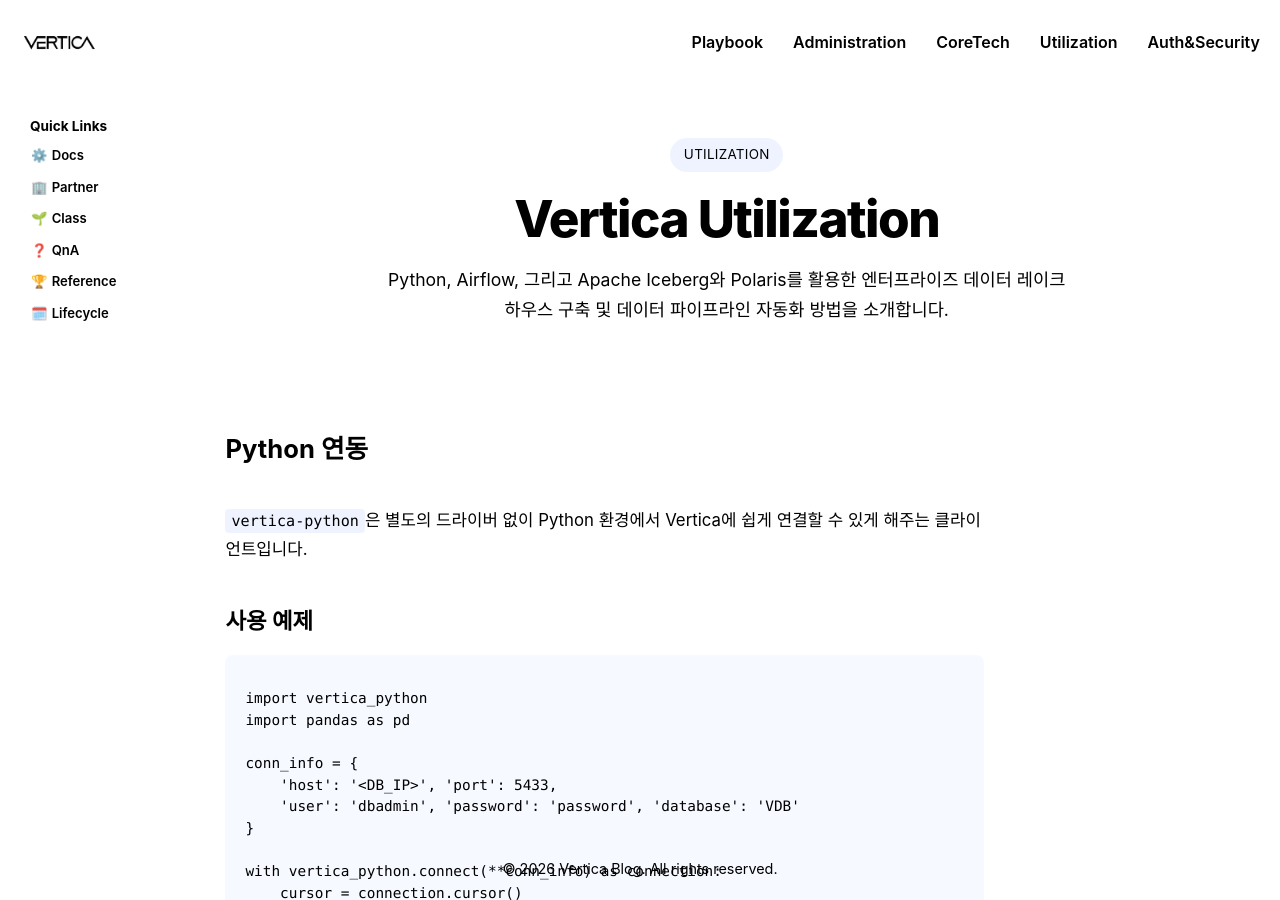
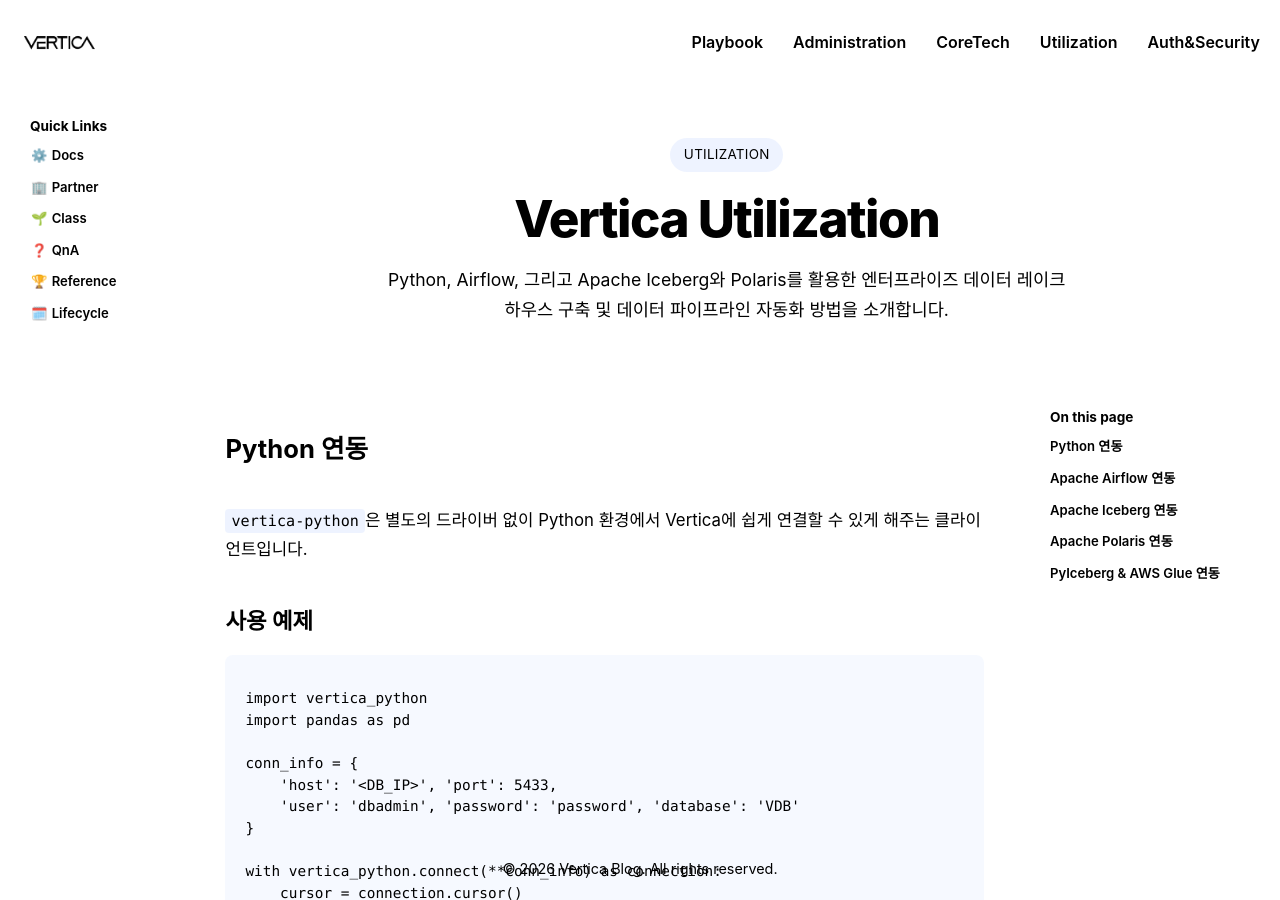
Before and after one commit to JIN0326/vertica_blog, a Jekyll site: the page built from 04utilization.md, in a window 1280 px wide and 900 px high. Built offline with Jekyll 4.4.1, drawn with Linux system fonts in a browser that asks for light colours; our own code applies the rules of GitHub Pages for plain Markdown files.

Commit message:
Update blog content and styling

```diff
--- a/04utilization.md
+++ b/04utilization.md
@@ -267,6 +267,8 @@
       </div>
     </div>
   </div>
+</div>
+
 <aside class="page-sidebar">
     <div class="sidebar-panel" style="padding-right: 1rem;">
       <h3>On this page</h3>
@@ -279,4 +281,3 @@
       </ul>
     </div>
   </aside>
-</div>
```
Also changed, not shown: README.md (+1 -1 lines).
